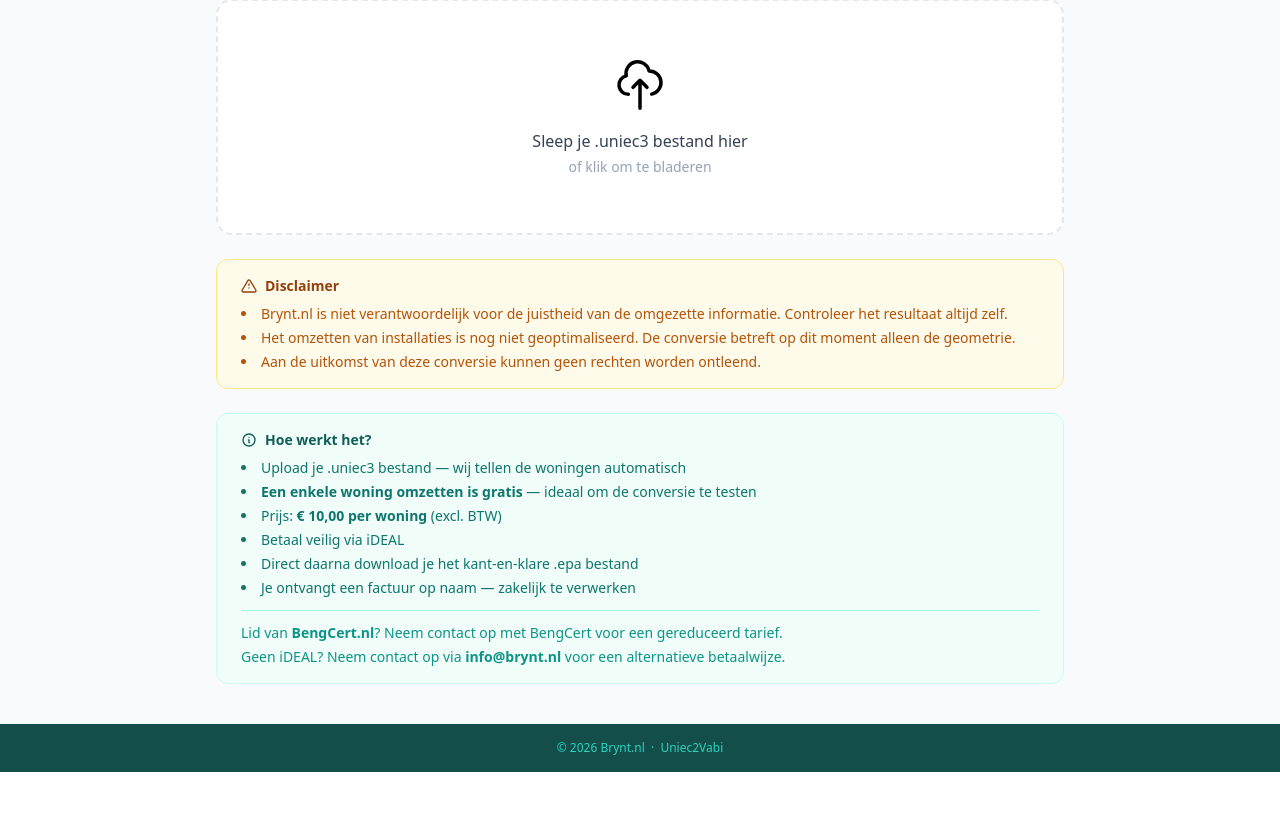
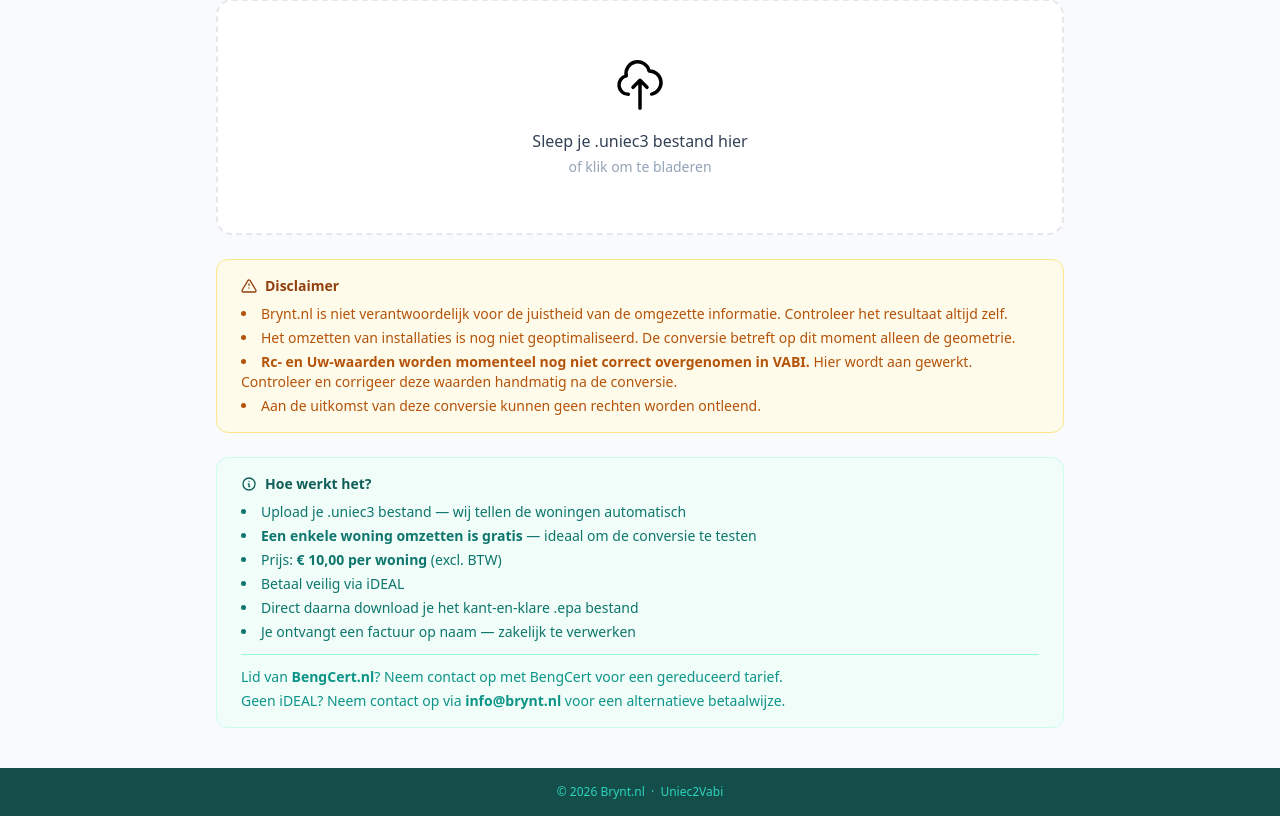
Before and after one commit to julianmvanderveer-dev/uniec2vabi, a Flask app: page / in a window 1280 px wide. Shown: the part 315-1131 px from the top of the page. Before the commit the page ends 1087 px from the top, so only its background shows below. Run offline with Flask 3, Linux system fonts and the light colour scheme; some libraries are stand-ins or nearby versions.

Commit message:
Disclaimer: Rc- en Uw-waarden nog niet correct in VABI, wordt aan gewerkt
Co-Authored-By: Claude Sonnet 4.6 <noreply@anthropic.com>

```diff
--- a/templates/index.html
+++ b/templates/index.html
@@ -70,6 +70,7 @@
   <ul class="space-y-1 text-amber-700 list-disc list-inside">
     <li>Brynt.nl is niet verantwoordelijk voor de juistheid van de omgezette informatie. Controleer het resultaat altijd zelf.</li>
     <li>Het omzetten van installaties is nog niet geoptimaliseerd. De conversie betreft op dit moment alleen de geometrie.</li>
+    <li><strong>Rc- en Uw-waarden worden momenteel nog niet correct overgenomen in VABI.</strong> Hier wordt aan gewerkt. Controleer en corrigeer deze waarden handmatig na de conversie.</li>
     <li>Aan de uitkomst van deze conversie kunnen geen rechten worden ontleend.</li>
   </ul>
 </div>
```
